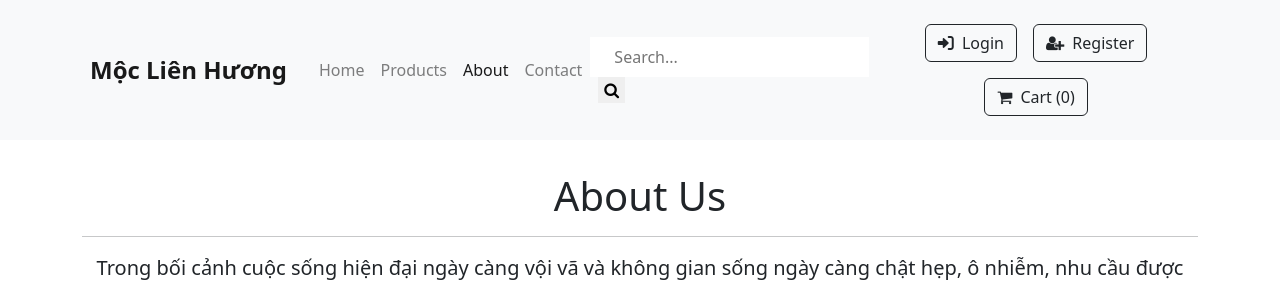
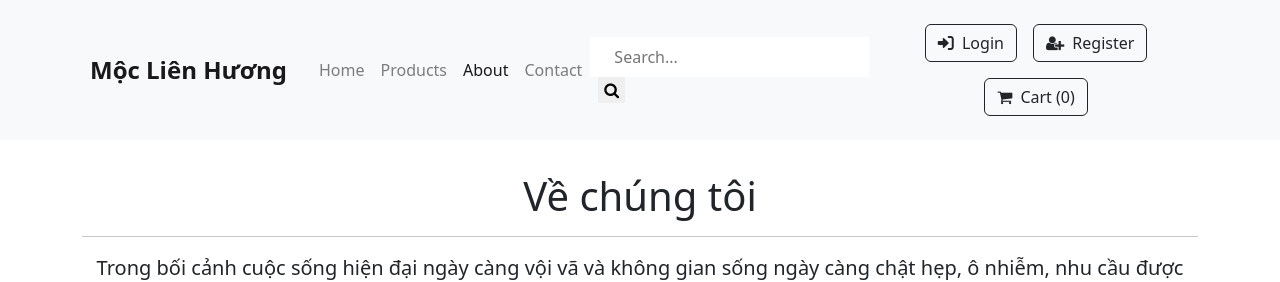
Before and after one commit to vanniichan/moclienhuong, a React (Create React App) app: page /about in a window 1280 px wide. Shown: the top 282 px of the page. Built offline with nearby package versions, Linux system fonts and the light colour scheme.

Commit message:
Update AboutPage.jsx

```diff
--- a/src/pages/AboutPage.jsx
+++ b/src/pages/AboutPage.jsx
@@ -6,7 +6,7 @@ const AboutPage = () => {
     <>
       <Navbar />
       <div className="container my-3 py-3">
-        <h1 className="text-center">About Us</h1>
+        <h1 className="text-center">Về chúng tôi</h1>
         <hr />
         <p className="lead text-center">
           Trong bối cảnh cuộc sống hiện đại ngày càng vội vã và không gian sống ngày càng chật hẹp, ô nhiễm, nhu cầu được thư giãn, tận hưởng không gian yên bình trở nên cần thiết hơn bao giờ hết. Mộc Liên Hương mong muốn mang đến giải pháp giúp gia đình bạn có thể thư thái sau những giờ làm việc căng thẳng, có giấc ngủ sâu, tạo nên không gian sống trong lành, dễ chịu. Với dòng sản phẩm nụ hương từ 100% nguyên liệu tự nhiên, chúng tôi không chỉ mang đến hương thơm dịu nhẹ mà còn hỗ trợ cải thiện sức khỏe, góp phần nâng cao chất lượng cuộc sống mỗi ngày.
@@ -15,8 +15,7 @@ const AboutPage = () => {
         {/* GIF Section */}
         <div className="d-flex justify-content-center my-4">
           <img
-            src="https://media1.giphy.com/media/v1.Y2lkPTc5MGI3NjExNm0zcDcwaW40b3I0eWkyZ3NiNzhrcHgweDdiZDNuZzhwNHF2NDJoNyZlcD12MV9pbnRlcm5hbF9naWZfYnlfaWQmY3Q9Zw/q2c2jy58mDcHggv44p/giphy.gif"
-            alt="About Us GIF"
+            src="./assets/about.png"
             className="img-fluid"
           />
         </div>
```
